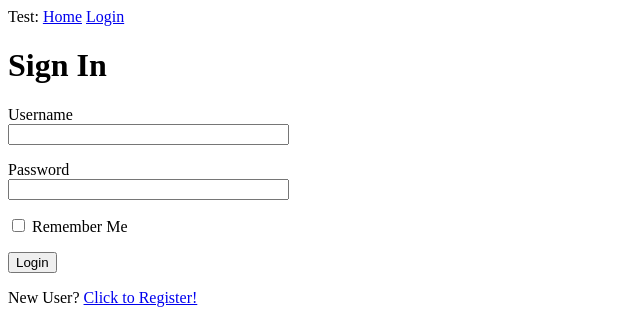
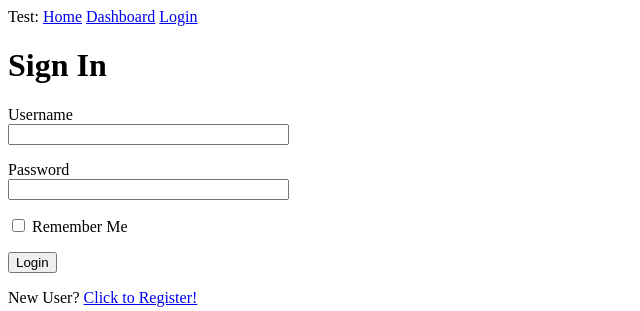
Before and after one commit to serenaives/comp0034-cw1-i-serenaives, a Flask app: a page that uses coursework_2/templates/base.html in a window 1280 px wide. Shown: the top 311 px of the page, without its empty margins (0-640 px from the left). Run offline with Flask 3, Linux system fonts and the light colour scheme.

Commit message:
add link to dash app

```diff
--- a/coursework_2/templates/base.html
+++ b/coursework_2/templates/base.html
@@ -1,6 +1,7 @@
 <div>
   Test:
 <a href="{{ url_for('main.index') }}">Home</a>
+<a href="/dashboard/">Dashboard</a>
   {% if current_user.is_anonymous %}
 <a href="{{ url_for('main.login') }}">Login</a>
   {% else %}
```
